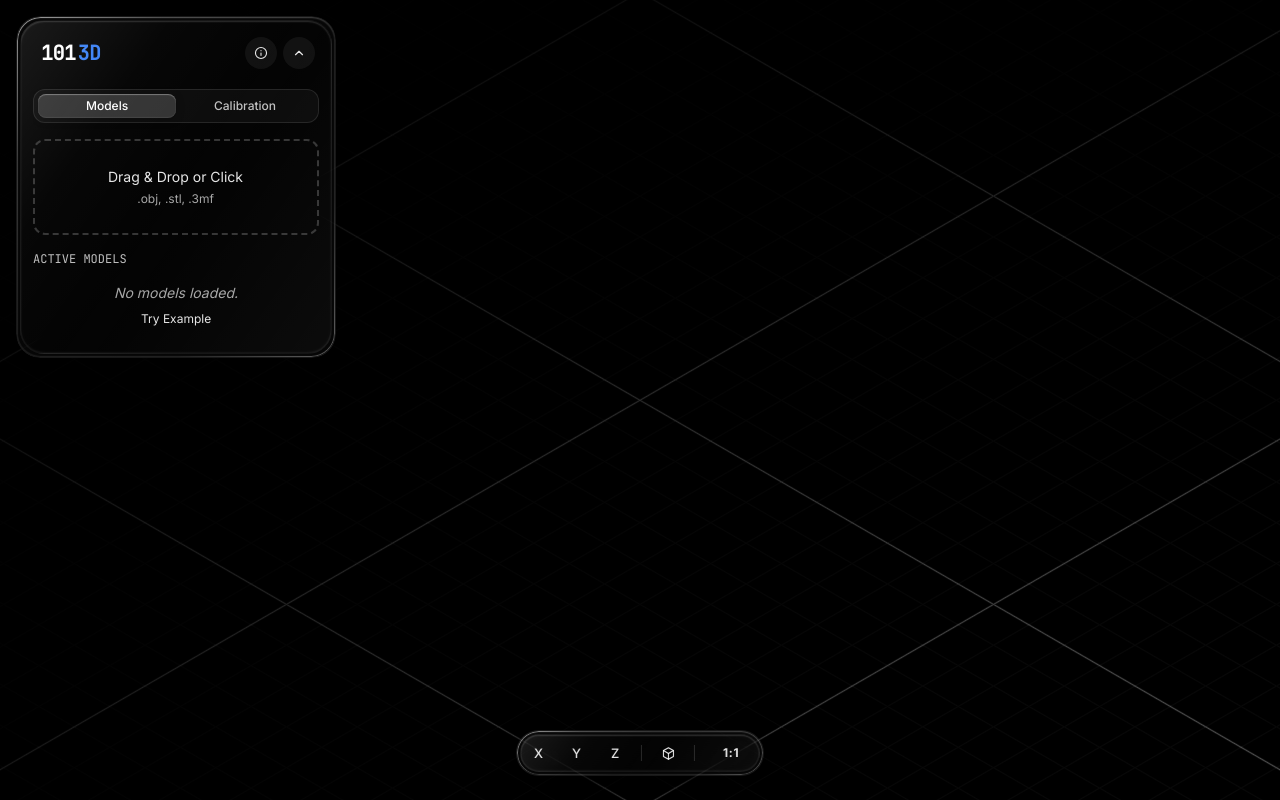
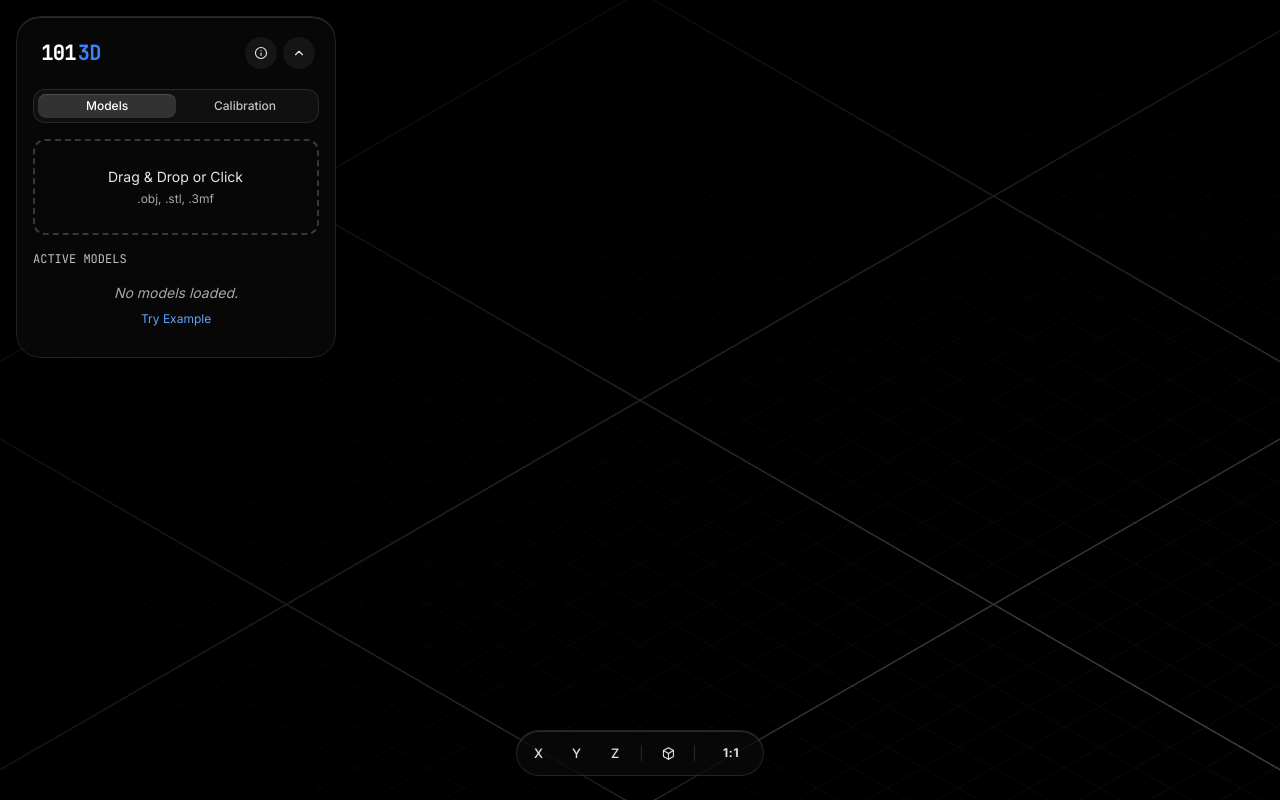
Before and after one commit to dexterchock/1013d, a React (Vite) app: page / in a window 1280 px wide. Built offline with nearby package versions, Linux system fonts and the light colour scheme.

Commit message:
Restore minimal neutral frosted glass, blue accents, and calibration spacing

```diff
--- a/App.tsx
+++ b/App.tsx
@@ -176,7 +176,7 @@ function App() {
 
   return (
     <main
-      className="w-screen h-[100dvh] relative bg-[#050505] selection:bg-white/20 font-sans overflow-hidden"
+      className="w-screen h-[100dvh] relative bg-[#050505] selection:bg-blue-500/30 font-sans overflow-hidden"
       onDragEnter={handleDragEnter}
       onDragOver={handleDragOver}
       onDragLeave={handleDragLeave}
@@ -187,12 +187,12 @@ function App() {
       {/* Drag Overlay Feedback */}
       <div
         className={`
-          absolute inset-4 z-[200] border-2 border-dashed border-white/40 bg-black/60 backdrop-blur-sm rounded-2xl
+          absolute inset-4 z-[200] border-2 border-dashed border-blue-500/50 bg-black/60 backdrop-blur-sm rounded-2xl
           flex items-center justify-center pointer-events-none transition-opacity duration-300
           ${isDragging ? 'opacity-100' : 'opacity-0'}
         `}
       >
-        <div className="text-white/90 font-mono text-xl tracking-widest uppercase animate-pulse">
+        <div className="text-blue-400 font-mono text-xl tracking-widest uppercase animate-pulse">
           Drop Files to Import
         </div>
       </div>
--- a/components/BottomPill.tsx
+++ b/components/BottomPill.tsx
@@ -166,7 +166,7 @@ export const BottomPill: React.FC<BottomPillProps> = ({ controlsRef }) => {
             disabled={arStatus === 'preparing'}
             className={`hover-pop-btn shrink-0 h-8 sm:h-9 w-9 sm:w-11 rounded-full flex items-center justify-center leading-none text-xs font-sans font-semibold tracking-wider ${
               arStatus !== 'idle'
-                ? 'liquid-chip-active'
+                ? 'text-blue-400 bg-white/10'
                 : 'text-white/90 hover:text-white hover:bg-white/10'
             }`}
             title="View in AR"
@@ -186,7 +186,7 @@ export const BottomPill: React.FC<BottomPillProps> = ({ controlsRef }) => {
             text-xs font-sans font-semibold tracking-wider
             ${
               is1to1Mode
-                ? 'bg-white text-black shadow-[0_0_18px_rgba(255,255,255,0.28)]'
+                ? 'bg-blue-600 text-white shadow-[0_0_20px_rgba(37,99,235,0.45)]'
                 : 'bg-transparent text-white/90 hover:bg-white/10 hover:text-white'
             }
           `}
--- a/components/CalibrationModal.tsx
+++ b/components/CalibrationModal.tsx
@@ -101,17 +101,17 @@ export const CalibrationModal: React.FC = () => {
           }}
         >
           {/* Top Content (Header + Card) */}
-          <div className="flex flex-col items-center justify-center w-full max-w-4xl px-4 mb-8">
-            <div className="flex flex-col items-center gap-2 mb-10 text-center">
-              <span className="text-white/90 font-mono text-xs uppercase tracking-[0.15em] font-bold">
+          <div className="flex flex-col items-center justify-center w-full max-w-4xl px-4 mb-16">
+            <div className="flex flex-col items-center gap-2 mb-8 text-center">
+              <span className="text-blue-400 font-mono text-xs uppercase tracking-[0.15em] font-bold">
                 Manual Calibration
               </span>
               <h2 className="text-white text-xl font-medium">Standard Credit Card</h2>
               <p className="text-white/80 text-sm max-w-sm mx-auto leading-relaxed">
                 Place your physical card against the screen. <br />
-                <span className="text-white block mt-2 font-medium">
+                <span className="text-blue-300 block mt-2 font-medium">
                   Mobile users: Match the{' '}
-                  <span className="underline decoration-white/50 underline-offset-4">
+                  <span className="underline decoration-blue-300/50 underline-offset-4">
                     height
                   </span>{' '}
                   (top &amp; bottom edges).
@@ -191,7 +191,7 @@ export const CalibrationModal: React.FC = () => {
                     setPPI(next);
                     setInputValue(next.toFixed(1));
                   }}
-                  className="w-full h-2 bg-white/10 rounded-lg appearance-none cursor-pointer accent-white"
+                  className="w-full h-2 bg-white/10 rounded-lg appearance-none cursor-pointer accent-blue-500"
                 />
                 <span className="text-xs font-mono text-white/70">400</span>
               </div>
@@ -217,7 +217,7 @@ export const CalibrationModal: React.FC = () => {
                       onChange={handleInputChange}
                       onBlur={handleBlur}
                       step="0.1"
-                      className="bg-transparent text-2xl font-bold font-mono text-white outline-none w-32 border-b border-white/15 focus:border-white transition-colors py-0 leading-none"
+                      className="bg-transparent text-2xl font-bold font-mono text-blue-400 outline-none w-32 border-b border-white/10 focus:border-blue-400 transition-colors py-0 leading-none"
                     />
                     <span className="text-xs text-white/70">PPI</span>
                   </div>
--- a/components/ControlPanel.tsx
+++ b/components/ControlPanel.tsx
@@ -194,14 +194,14 @@ export const Overlay: React.FC<OverlayProps> = ({ controlsRef }) => {
                     display PPI or card calibration.
                   </p>
                   <div className="flex items-center gap-2 text-white/70 font-mono text-[10px] uppercase tracking-wider">
-                    <span className="w-1.5 h-1.5 rounded-full bg-white/80 shrink-0" />
+                    <span className="w-1.5 h-1.5 rounded-full bg-blue-500 shrink-0" />
                     <span className="leading-none">
                       Creator:{' '}
                       <a
                         href="https://www.instagram.com/dexterchock/"
                         target="_blank"
                         rel="noopener noreferrer"
-                        className="hover-pop-btn inline-flex items-center hover:text-white cursor-pointer border-b border-transparent hover:border-white/50"
+                        className="hover-pop-btn inline-flex items-center hover:text-blue-400 cursor-pointer border-b border-transparent hover:border-blue-400/30"
                       >
                         <span className="hover-pop-label">Dexter Chock</span>
                       </a>
@@ -284,7 +284,7 @@ export const Overlay: React.FC<OverlayProps> = ({ controlsRef }) => {
                           <div className="text-sm text-white/65 italic">No models loaded.</div>
                           <button
                             onClick={() => void addExampleModel()}
-                            className="hover-pop-btn text-xs text-white/90 hover:text-white underline underline-offset-2"
+                            className="hover-pop-btn text-xs text-blue-400 hover:text-blue-300 underline underline-offset-2"
                           >
                             <span className="hover-pop-label">Try Example</span>
                           </button>
@@ -367,7 +367,7 @@ export const Overlay: React.FC<OverlayProps> = ({ controlsRef }) => {
                     </p>
 
                     <div className="flex items-baseline justify-center gap-1.5 mb-4">
-                      <span className="text-xl font-bold font-mono text-white">
+                      <span className="text-xl font-bold font-mono text-blue-400">
                         {ppi.toFixed(1)}
                       </span>
                       <span className="text-[10px] text-white/75">PPI</span>
@@ -375,7 +375,7 @@ export const Overlay: React.FC<OverlayProps> = ({ controlsRef }) => {
 
                     <LiquidButton
                       onClick={() => setCalibrationModalOpen(true)}
-                      className="w-full bg-white/10 hover:bg-white/20 text-white border-white/20"
+                      className="w-full bg-blue-500/10 hover:bg-blue-500/20 text-blue-200 border-blue-500/30"
                     >
                       Open Manual Calibration
                     </LiquidButton>
--- a/input.css
+++ b/input.css
@@ -22,78 +22,22 @@
     scrollbar-width: none;
   }
 
-  /* Clear Apple-style Liquid Glass on #050505 OLED black (pure monochrome, zero blue shift) */
+  /* Minimal neutral frosted dark glass (zero blueish slate shift) */
   .liquid-lens {
     position: relative;
-    background: rgba(18, 18, 18, 0.24);
-    -webkit-backdrop-filter: blur(18px) brightness(1.08);
-    backdrop-filter: blur(18px) brightness(1.08);
-    border: 1px solid rgba(255, 255, 255, 0.08);
+    background: rgba(14, 14, 14, 0.56);
+    -webkit-backdrop-filter: blur(24px) saturate(110%);
+    backdrop-filter: blur(24px) saturate(110%);
+    border: 1px solid rgba(255, 255, 255, 0.11);
     box-shadow:
-      0 14px 36px -6px rgba(0, 0, 0, 0.72),
-      0 2px 8px rgba(0, 0, 0, 0.45),
-      inset 0 1px 2px rgba(255, 255, 255, 0.22),
-      inset 0 -1px 2px rgba(255, 255, 255, 0.07),
-      inset 0 0 18px rgba(255, 255, 255, 0.03);
-  }
-
-  /* Curved corner specular glass rim (strongest on arcs, fading softly along flat sides) */
-  .liquid-lens::before {
-    content: "";
-    position: absolute;
-    inset: 0;
-    border-radius: inherit;
-    pointer-events: none;
-    z-index: 3;
-    padding: 1.25px;
-    background: linear-gradient(
-      135deg,
-      rgba(255, 255, 255, 0.56) 0%,
-      rgba(255, 255, 255, 0.16) 22%,
-      rgba(255, 255, 255, 0.03) 48%,
-      rgba(255, 255, 255, 0.06) 76%,
-      rgba(255, 255, 255, 0.32) 100%
-    );
-    -webkit-mask:
-      linear-gradient(#fff 0 0) content-box,
-      linear-gradient(#fff 0 0);
-    -webkit-mask-composite: xor;
-    mask-composite: exclude;
-  }
-
-  /* Soft concentric inner meniscus cushion + optical diagonal sheen */
-  .liquid-lens::after {
-    content: "";
-    position: absolute;
-    inset: 3px;
-    border-radius: inherit;
-    pointer-events: none;
-    z-index: 3;
-    border: 1px solid rgba(255, 255, 255, 0.06);
-    background: linear-gradient(
-      125deg,
-      rgba(255, 255, 255, 0.09) 0%,
-      rgba(255, 255, 255, 0.015) 28%,
-      transparent 54%,
-      rgba(255, 255, 255, 0.035) 100%
-    );
-    box-shadow:
-      inset 0 1px 1.5px rgba(255, 255, 255, 0.16),
-      inset 0 -1px 1.5px rgba(255, 255, 255, 0.06);
-  }
-
-  .liquid-lens > * {
-    position: relative;
-    z-index: 2;
+      0 12px 36px rgba(0, 0, 0, 0.65),
+      inset 0 1px 0 rgba(255, 255, 255, 0.14);
   }
 
   .liquid-chip-active {
-    background: rgba(255, 255, 255, 0.16);
+    background: rgba(255, 255, 255, 0.14);
     color: #ffffff;
-    box-shadow:
-      inset 0 1px 1px rgba(255, 255, 255, 0.34),
-      inset 0 -1px 1px rgba(255, 255, 255, 0.08),
-      0 2px 8px rgba(0, 0, 0, 0.28);
+    box-shadow: inset 0 1px 0 rgba(255, 255, 255, 0.12);
   }
 
   .hover-pop-btn {
@@ -123,13 +67,10 @@
 
   @media (hover: hover) and (pointer: fine) {
     .liquid-lens:hover {
-      border-color: rgba(255, 255, 255, 0.14);
+      border-color: rgba(255, 255, 255, 0.16);
       box-shadow:
-        0 18px 42px -6px rgba(0, 0, 0, 0.78),
-        0 2px 10px rgba(0, 0, 0, 0.5),
-        inset 0 1px 2px rgba(255, 255, 255, 0.28),
-        inset 0 -1px 2px rgba(255, 255, 255, 0.09),
-        inset 0 0 20px rgba(255, 255, 255, 0.04);
+        0 14px 40px rgba(0, 0, 0, 0.72),
+        inset 0 1px 0 rgba(255, 255, 255, 0.18);
     }
 
     .hover-pop-btn:hover .hover-pop-label {
```
Also changed, not shown: components/ArLaunchModal.tsx (+6 -6 lines).
